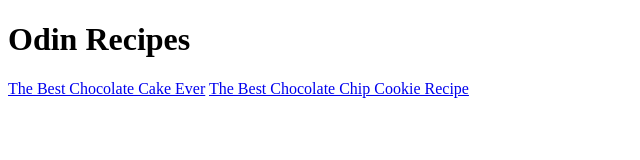
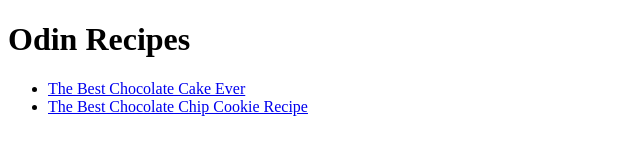
Before and after one commit to mdyeates/odin-recipes, a plain HTML site: page index.html in a window 1280 px wide. Shown: the whole page, without its empty margins (0-640 px from the left). Drawn offline with Linux system fonts and the light colour scheme.

Commit message:
Add unordered list

```diff
--- a/index.html
+++ b/index.html
@@ -8,7 +8,11 @@
 </head>
 <body>
     <h1>Odin Recipes</h1>
-    <a href="recipes/choccake.html">The Best Chocolate Cake Ever</a>
-    <a href="recipes/cookie.html">The Best Chocolate Chip Cookie Recipe</a>
+    <ul>
+         <li><a href="recipes/choccake.html">The Best Chocolate Cake Ever</a>
+         </li>
+        <li><a href="recipes/cookie.html">The Best Chocolate Chip Cookie Recipe</a>
+        </li>
+     </ul>
 </body>
 </html>
```
